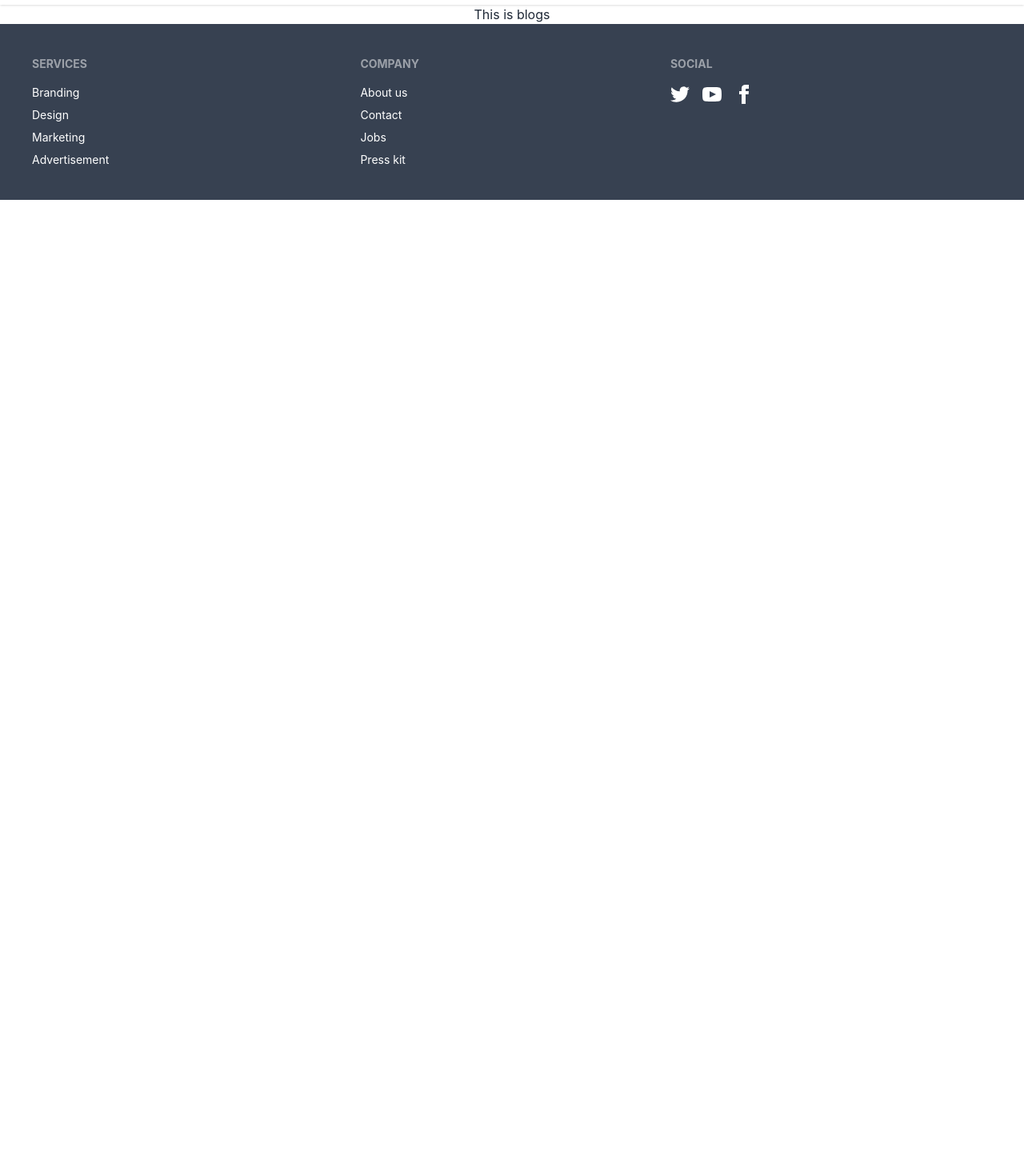
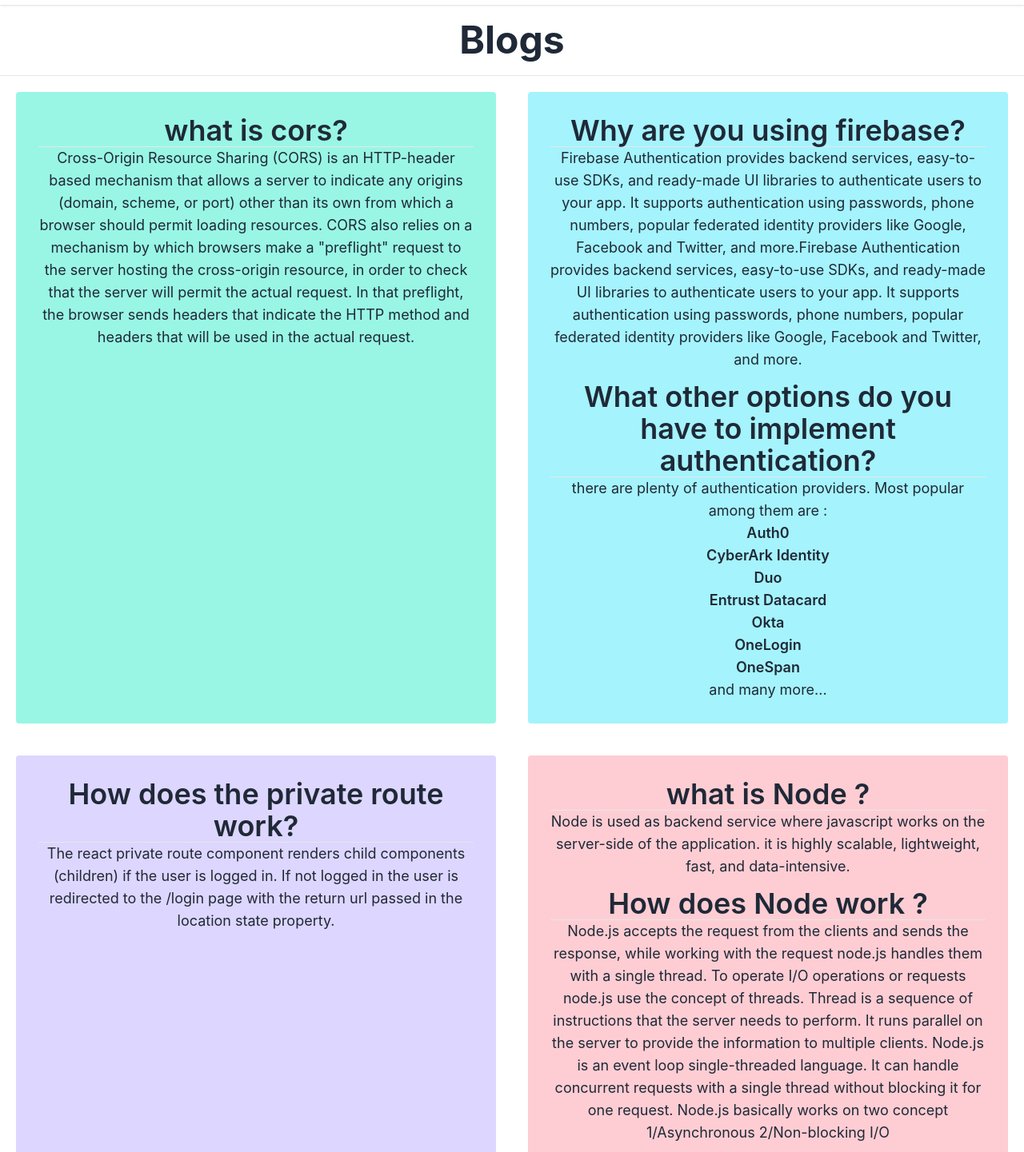
Before and after one commit to joydharsamrat/happy-learnning, a React (Create React App) app: page /blogs in a window 1280 px wide. Shown: the part 69-1510 px from the top of the page at 80% size. Before the commit the page ends 800 px from the top, so only its background shows below. Built offline with nearby package versions, Linux system fonts and the light colour scheme; no server answers.

Commit message:
blog page added

```diff
--- a/src/Pages/Blogs/Blogs.js
+++ b/src/Pages/Blogs/Blogs.js
@@ -3,7 +3,77 @@
 const Blogs = () => {
     return (
         <div>
-            This is blogs
+            <h1 className='text-center text-5xl font-bold my-5'>Blogs</h1>
+            <hr />
+            <div className='m-5 grid grid-cols-2 gap-10'>
+                <div className=' bg-teal-200 p-7 rounded'>
+                    <h3 className='text-4xl font-semibold text-center'>what is cors?</h3>
+                    <hr />
+                    <p className='text-lg'>
+                        Cross-Origin Resource Sharing (CORS) is an HTTP-header based mechanism that allows a server to indicate any origins (domain, scheme, or port) other than its own from which a browser should permit loading resources. CORS also relies on a mechanism by which browsers make a "preflight" request to the server hosting the cross-origin resource, in order to check that the server will permit the actual request. In that preflight, the browser sends headers that indicate the HTTP method and headers that will be used in the actual request.
+
+                    </p>
+                </div>
+                <div className=' bg-cyan-200 p-7 rounded'>
+                    <div className='mb-3'>
+                        <h3 className='text-4xl font-semibold text-center'>Why are you using firebase?</h3>
+                        <hr />
+                        <p className='text-lg'>
+                            Firebase Authentication provides backend services, easy-to-use SDKs, and ready-made UI libraries to authenticate users to your app. It supports authentication using passwords, phone numbers, popular federated identity providers like Google, Facebook and Twitter, and more.Firebase Authentication provides backend services, easy-to-use SDKs, and ready-made UI libraries to authenticate users to your app. It supports authentication using passwords, phone numbers, popular federated identity providers like Google, Facebook and Twitter, and more.
+
+                        </p>
+                    </div>
+                    <div>
+                        <h3 className='text-4xl font-semibold text-center'>What other options do you have to implement authentication?</h3>
+                        <hr />
+                        <p className='text-lg'>
+                            there are plenty of authentication providers. Most popular among them are :
+                            <ul>
+                                <li className='font-semibold'>Auth0</li>
+                                <li className='font-semibold'>CyberArk Identity</li>
+                                <li className='font-semibold'>Duo</li>
+                                <li className='font-semibold'>Entrust Datacard</li>
+                                <li className='font-semibold'>Okta</li>
+                                <li className='font-semibold'>OneLogin</li>
+                                <li className='font-semibold'>OneSpan</li>
+                            </ul>
+                            <p>and many more...</p>
+
+                        </p>
+                    </div>
+                </div>
+                <div className=' bg-violet-200 p-7 rounded'>
+                    <h3 className='text-4xl font-semibold text-center'>How does the private route work?</h3>
+                    <hr />
+                    <p className='text-lg'>
+                        The react private route component renders child components (children) if the user is logged in. If not logged in the user is redirected to the /login page with the return url passed in the location state property.
+
+                    </p>
+                </div>
+                <div className=' bg-rose-200 p-7 rounded'>
+                    <div className='mb-3'>
+                        <h3 className='text-4xl font-semibold text-center'>what is Node ?</h3>
+                        <hr />
+                        <p className='text-lg'>
+                            Node is used as backend service where javascript works on the server-side of the application. it is highly scalable, lightweight, fast, and data-intensive.
+
+                        </p>
+                    </div>
+                    <div>
+                        <h3 className='text-4xl font-semibold text-center'>How does Node work ?</h3>
+                        <hr />
+                        <p className='text-lg'>
+                            Node.js accepts the request from the clients and sends the response, while working with the request node.js handles them with a single thread. To operate I/O operations or requests node.js use the concept of threads. Thread is a sequence of instructions that the server needs to perform. It runs parallel on the server to provide the information to multiple clients. Node.js is an event loop single-threaded language. It can handle concurrent requests with a single thread without blocking it for one request.
+
+                            Node.js basically works on two concept
+
+                            1/Asynchronous
+                            2/Non-blocking I/O
+
+                        </p>
+                    </div>
+                </div>
+            </div>
         </div>
     );
 };
--- a/src/Pages/Checkout/Checkout.js
+++ b/src/Pages/Checkout/Checkout.js
@@ -8,7 +8,7 @@
             <div className="card-body items-center text-center">
                 <h2 className="card-title">Course Title : {course.name}</h2>
                 <p>Duration : 6 Months</p>
-                <p>Price : $120</p>
+                <p>Price : ${course.price}</p>
                 <div className="card-actions justify-end">
                     <button className="btn bg-green-600">Confirm</button>
                     <button className="btn bg-red-600">Cancel</button>
```
